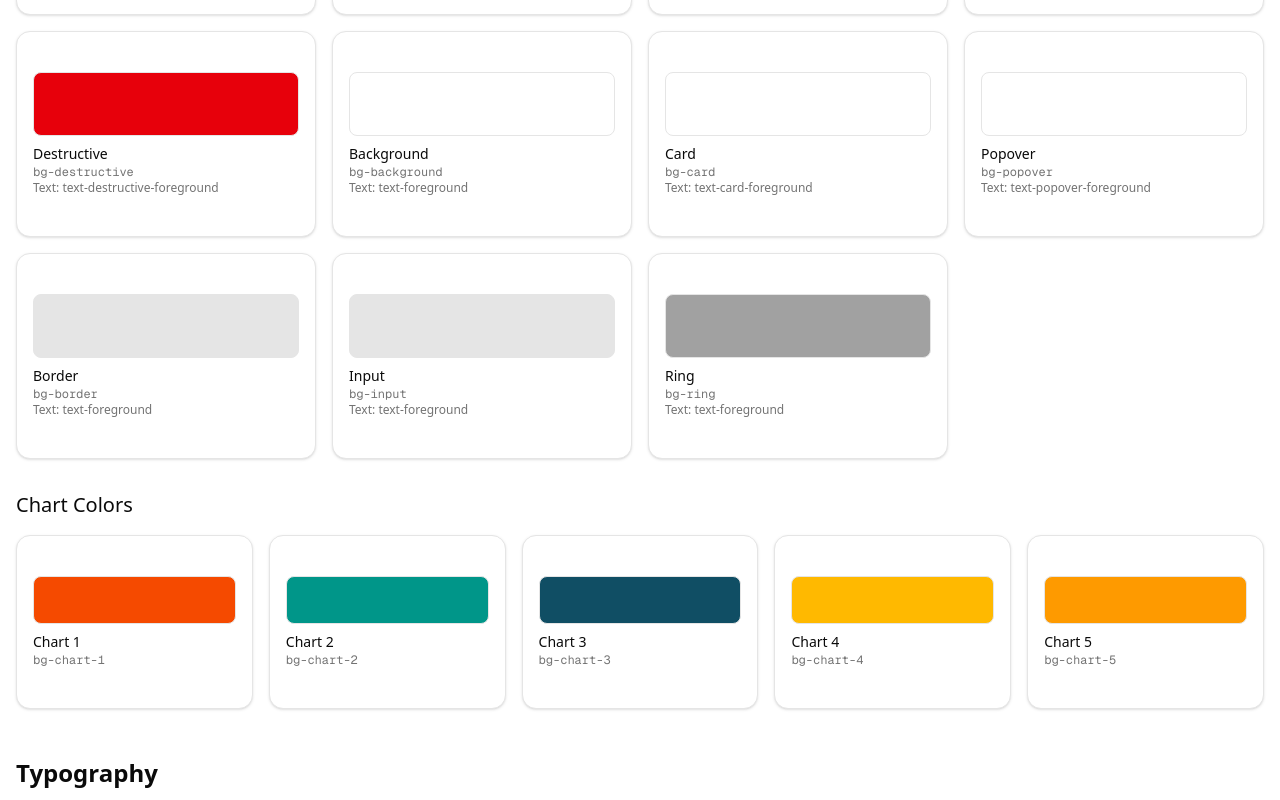
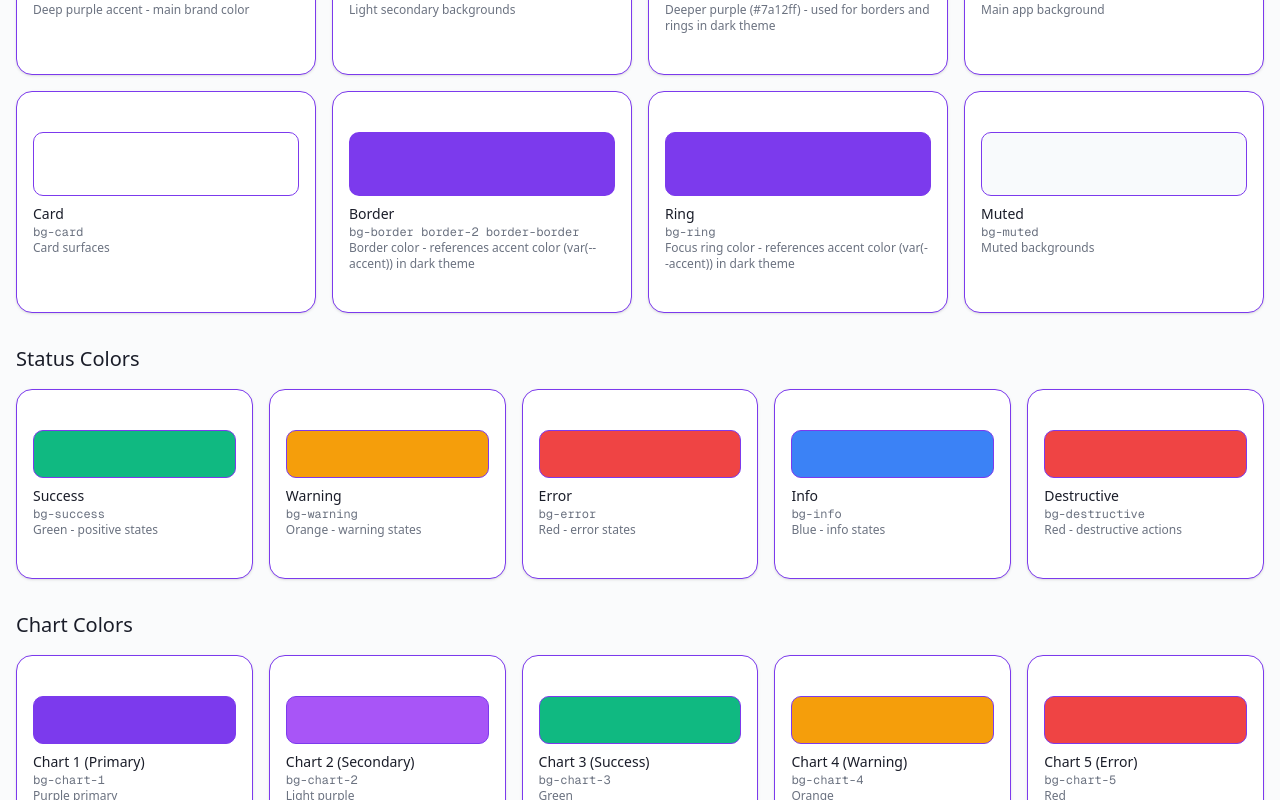
Before and after one commit to NarawitC/simple-do, a Next.js app: page /example in a window 1280 px wide. Shown: the part 480-1280 px from the top of the page. Built offline with nearby package versions, Linux system fonts and the light colour scheme.

Commit message:
Update globals.css with new color variables and enhance Example component with detailed color descriptions for improved theming and clarity

```diff
--- a/src/app/example/page.tsx
+++ b/src/app/example/page.tsx
@@ -63,65 +63,97 @@ export default function Example() {
       name: "Primary",
       className: "bg-primary",
       textClass: "text-primary-foreground",
+      description: "Deep purple accent - main brand color",
     },
     {
       name: "Secondary",
       className: "bg-secondary",
       textClass: "text-secondary-foreground",
+      description: "Light secondary backgrounds",
     },
     {
       name: "Accent",
       className: "bg-accent",
       textClass: "text-accent-foreground",
+      description:
+        "Deeper purple (#7a12ff) - used for borders and rings in dark theme",
+    },
+    {
+      name: "Background",
+      className: "bg-background",
+      textClass: "text-foreground",
+      description: "Main app background",
+    },
+    {
+      name: "Card",
+      className: "bg-card",
+      textClass: "text-card-foreground",
+      description: "Card surfaces",
+    },
+    {
+      name: "Border",
+      className: "bg-border border-2 border-border",
+      textClass: "text-foreground",
+      description:
+        "Border color - references accent color (var(--accent)) in dark theme",
+    },
+    {
+      name: "Ring",
+      className: "bg-ring",
+      textClass: "text-primary-foreground",
+      description:
+        "Focus ring color - references accent color (var(--accent)) in dark theme",
     },
     {
       name: "Muted",
       className: "bg-muted",
       textClass: "text-muted-foreground",
+      description: "Muted backgrounds",
     },
+  ];
+
+  const statusColors = [
+    {
+      name: "Success",
+      className: "bg-success",
+      description: "Green - positive states",
+    },
+    {
+      name: "Warning",
+      className: "bg-warning",
+      description: "Orange - warning states",
+    },
+    { name: "Error", className: "bg-error", description: "Red - error states" },
+    { name: "Info", className: "bg-info", description: "Blue - info states" },
     {
       name: "Destructive",
       className: "bg-destructive",
-      textClass: "text-destructive-foreground",
-    },
-    {
-      name: "Background",
-      className: "bg-background",
-      textClass: "text-foreground",
-    },
-    {
-      name: "Card",
-      className: "bg-card",
-      textClass: "text-card-foreground",
-    },
-    {
-      name: "Popover",
-      className: "bg-popover",
-      textClass: "text-popover-foreground",
-    },
-    {
-      name: "Border",
-      className: "bg-border",
-      textClass: "text-foreground",
-    },
-    {
-      name: "Input",
-      className: "bg-input",
-      textClass: "text-foreground",
-    },
-    {
-      name: "Ring",
-      className: "bg-ring",
-      textClass: "text-foreground",
+      description: "Red - destructive actions",
     },
   ];
 
   const chartColors = [
-    { name: "Chart 1", className: "bg-chart-1" },
-    { name: "Chart 2", className: "bg-chart-2" },
-    { name: "Chart 3", className: "bg-chart-3" },
-    { name: "Chart 4", className: "bg-chart-4" },
-    { name: "Chart 5", className: "bg-chart-5" },
+    {
+      name: "Chart 1 (Primary)",
+      className: "bg-chart-1",
+      description: "Purple primary",
+    },
+    {
+      name: "Chart 2 (Secondary)",
+      className: "bg-chart-2",
+      description: "Light purple",
+    },
+    {
+      name: "Chart 3 (Success)",
+      className: "bg-chart-3",
+      description: "Green",
+    },
+    {
+      name: "Chart 4 (Warning)",
+      className: "bg-chart-4",
+      description: "Orange",
+    },
+    { name: "Chart 5 (Error)", className: "bg-chart-5", description: "Red" },
   ];
 
   return (
@@ -132,9 +164,11 @@ export default function Example() {
           <div className="container mx-auto px-4 py-4">
             <div className="flex items-center justify-between">
               <div>
-                <h1 className="text-3xl font-bold">Theme Showcase</h1>
+                <h1 className="text-3xl font-bold">
+                  Mobile Task Management Design
+                </h1>
                 <p className="text-muted-foreground">
-                  Visual testing ground for all UI components and colors
+                  Deep purple accent theme with modern card-based layouts
                 </p>
               </div>
               <ThemeToggle />
@@ -172,6 +206,8 @@ export default function Example() {
           {/* Color Palette */}
           <section>
             <h2 className="mb-4 text-2xl font-semibold">Color Palette</h2>
+
+            <h3 className="mb-4 text-xl font-medium">Main Colors</h3>
             <div className="grid grid-cols-2 gap-4 md:grid-cols-4">
               {colorSwatches.map((color) => (
                 <Card key={color.name}>
@@ -184,7 +220,27 @@ export default function Example() {
                       {color.className}
                     </div>
                     <div className="text-muted-foreground text-xs">
-                      Text: {color.textClass}
+                      {color.description}
+                    </div>
+                  </CardContent>
+                </Card>
+              ))}
+            </div>
+
+            <h3 className="mt-8 mb-4 text-xl font-medium">Status Colors</h3>
+            <div className="grid grid-cols-3 gap-4 md:grid-cols-5">
+              {statusColors.map((color) => (
+                <Card key={color.name}>
+                  <CardContent className="p-4">
+                    <div
+                      className={`mb-2 h-12 w-full rounded-md border ${color.className}`}
+                    />
+                    <div className="text-sm font-medium">{color.name}</div>
+                    <div className="text-muted-foreground font-mono text-xs">
+                      {color.className}
+                    </div>
+                    <div className="text-muted-foreground text-xs">
+                      {color.description}
                     </div>
                   </CardContent>
                 </Card>
@@ -192,7 +248,7 @@ export default function Example() {
             </div>
 
             <h3 className="mt-8 mb-4 text-xl font-medium">Chart Colors</h3>
-            <div className="grid grid-cols-5 gap-4">
+            <div className="grid grid-cols-3 gap-4 md:grid-cols-5">
               {chartColors.map((color) => (
                 <Card key={color.name}>
                   <CardContent className="p-4">
@@ -202,6 +258,9 @@ export default function Example() {
                     <div className="text-sm font-medium">{color.name}</div>
                     <div className="text-muted-foreground font-mono text-xs">
                       {color.className}
+                    </div>
+                    <div className="text-muted-foreground text-xs">
+                      {color.description}
                     </div>
                   </CardContent>
                 </Card>
@@ -547,36 +606,59 @@ export default function Example() {
           {/* Interactive States */}
           <section>
             <h2 className="mb-4 text-2xl font-semibold">Interactive States</h2>
-            <div className="grid grid-cols-1 gap-4 md:grid-cols-3">
+            <div className="grid grid-cols-1 gap-4 md:grid-cols-2 lg:grid-cols-4">
               <Card>
                 <CardHeader>
-                  <CardTitle>Normal State</CardTitle>
+                  <CardTitle>Primary Actions</CardTitle>
                 </CardHeader>
-                <CardContent>
-                  <Button className="w-full">Click me</Button>
-                </CardContent>
-              </Card>
-
-              <Card>
-                <CardHeader>
-                  <CardTitle>Disabled State</CardTitle>
-                </CardHeader>
-                <CardContent>
-                  <Button disabled className="w-full">
-                    Disabled
+                <CardContent className="space-y-3">
+                  <Button className="w-full">Primary Button</Button>
+                  <Button variant="secondary" className="w-full">
+                    Secondary
                   </Button>
                 </CardContent>
               </Card>
 
               <Card>
                 <CardHeader>
-                  <CardTitle>Loading State</CardTitle>
+                  <CardTitle>Status Actions</CardTitle>
                 </CardHeader>
-                <CardContent>
-                  <div className="space-y-2">
-                    <Skeleton className="h-10 w-full" />
-                    <Skeleton className="h-4 w-3/4" />
+                <CardContent className="space-y-3">
+                  <Button className="bg-success hover:bg-success/90 w-full">
+                    Success
+                  </Button>
+                  <Button className="bg-warning hover:bg-warning/90 w-full text-white">
+                    Warning
+                  </Button>
+                  <Button variant="destructive" className="w-full">
+                    Error
+                  </Button>
+                </CardContent>
+              </Card>
+
+              <Card>
+                <CardHeader>
+                  <CardTitle>Surface States</CardTitle>
+                </CardHeader>
+                <CardContent className="space-y-3">
+                  <div className="bg-surface rounded-lg border p-3">
+                    Surface
                   </div>
+                  <div className="bg-surface-hover rounded-lg border p-3">
+                    Surface Hover
+                  </div>
+                </CardContent>
+              </Card>
+
+              <Card>
+                <CardHeader>
+                  <CardTitle>Text Variations</CardTitle>
+                </CardHeader>
+                <CardContent className="space-y-2">
+                  <div className="text-foreground">Primary Text</div>
+                  <div className="text-muted-foreground">Muted Text</div>
+                  <div className="text-text-muted">Custom Muted</div>
+                  <div className="text-text-disabled">Disabled Text</div>
                 </CardContent>
               </Card>
             </div>
--- a/src/app/globals.css
+++ b/src/app/globals.css
@@ -41,81 +41,87 @@
   --radius-md: calc(var(--radius) - 2px);
   --radius-lg: var(--radius);
   --radius-xl: calc(var(--radius) + 4px);
-  --color-brand-primary: var(--brand-primary);
-  --color-brand-secondary: var(--brand-secondary);
-  --color-brand-accent: var(--brand-accent);
   --color-success: var(--success);
   --color-warning: var(--warning);
   --color-error: var(--error);
+  --color-info: var(--info);
 }
 
 :root {
-  --radius: 0.625rem;
-  --background: oklch(1 0 0);
-  --foreground: oklch(0.145 0 0);
-  --card: oklch(1 0 0);
-  --card-foreground: oklch(0.145 0 0);
-  --popover: oklch(1 0 0);
-  --popover-foreground: oklch(0.145 0 0);
-  --primary: oklch(0.205 0 0);
-  --primary-foreground: oklch(0.985 0 0);
-  --secondary: oklch(0.97 0 0);
-  --secondary-foreground: oklch(0.205 0 0);
-  --muted: oklch(0.97 0 0);
-  --muted-foreground: oklch(0.556 0 0);
-  --accent: oklch(0.97 0 0);
-  --accent-foreground: oklch(0.205 0 0);
-  --destructive: oklch(0.577 0.245 27.325);
-  --border: oklch(0.922 0 0);
-  --input: oklch(0.922 0 0);
-  --ring: oklch(0.708 0 0);
-  --chart-1: oklch(0.646 0.222 41.116);
-  --chart-2: oklch(0.6 0.118 184.704);
-  --chart-3: oklch(0.398 0.07 227.392);
-  --chart-4: oklch(0.828 0.189 84.429);
-  --chart-5: oklch(0.769 0.188 70.08);
-  --sidebar: oklch(0.985 0 0);
-  --sidebar-foreground: oklch(0.145 0 0);
-  --sidebar-primary: oklch(0.205 0 0);
-  --sidebar-primary-foreground: oklch(0.985 0 0);
-  --sidebar-accent: oklch(0.97 0 0);
-  --sidebar-accent-foreground: oklch(0.205 0 0);
-  --sidebar-border: oklch(0.922 0 0);
-  --sidebar-ring: oklch(0.708 0 0);
+  --radius: 0.75rem;
+  --background: #fafbfc;
+  --foreground: #1a1d29;
+  --card: #ffffff;
+  --card-foreground: #1a1d29;
+  --popover: #ffffff;
+  --popover-foreground: #1a1d29;
+  --primary: #7c3aed;
+  --primary-foreground: #ffffff;
+  --secondary: #f1f5f9;
+  --secondary-foreground: #64748b;
+  --muted: #f8fafc;
+  --muted-foreground: #6b7280;
+  --accent: #7c3aed;
+  --accent-foreground: #ffffff;
+  --destructive: #ef4444;
+  --border: var(--accent);
+  --input: #e5e7eb;
+  --ring: var(--accent);
+  --chart-1: #7c3aed;
+  --chart-2: #a855f7;
+  --chart-3: #10b981;
+  --chart-4: #f59e0b;
+  --chart-5: #ef4444;
+  --sidebar: #f9fafb;
+  --sidebar-foreground: var(--foreground);
+  --sidebar-primary: var(--primary);
+  --sidebar-primary-foreground: var(--primary-foreground);
+  --sidebar-accent: var(--accent);
+  --sidebar-accent-foreground: var(--accent-foreground);
+  --sidebar-border: var(--border);
+  --sidebar-ring: var(--ring);
+  --success: #10b981;
+  --warning: #f59e0b;
+  --error: #ef4444;
+  --info: #3b82f6;
 }
 
 .dark {
-  --background: oklch(0.145 0 0);
-  --foreground: oklch(0.985 0 0);
-  --card: oklch(0.205 0 0);
-  --card-foreground: oklch(0.985 0 0);
-  --popover: oklch(0.205 0 0);
-  --popover-foreground: oklch(0.985 0 0);
-  --primary: oklch(0.922 0 0);
-  --primary-foreground: oklch(0.205 0 0);
-  --secondary: oklch(0.269 0 0);
-  --secondary-foreground: oklch(0.985 0 0);
-  --muted: oklch(0.269 0 0);
-  --muted-foreground: oklch(0.708 0 0);
-  --accent: oklch(0.269 0 0);
-  --accent-foreground: oklch(0.985 0 0);
-  --destructive: oklch(0.704 0.191 22.216);
-  --border: oklch(1 0 0 / 10%);
-  --input: oklch(1 0 0 / 15%);
-  --ring: oklch(0.556 0 0);
-  --chart-1: oklch(0.488 0.243 264.376);
-  --chart-2: oklch(0.696 0.17 162.48);
-  --chart-3: oklch(0.769 0.188 70.08);
-  --chart-4: oklch(0.627 0.265 303.9);
-  --chart-5: oklch(0.645 0.246 16.439);
-  --sidebar: oklch(0.205 0 0);
-  --sidebar-foreground: oklch(0.985 0 0);
-  --sidebar-primary: oklch(0.488 0.243 264.376);
-  --sidebar-primary-foreground: oklch(0.985 0 0);
-  --sidebar-accent: oklch(0.269 0 0);
-  --sidebar-accent-foreground: oklch(0.985 0 0);
-  --sidebar-border: oklch(1 0 0 / 10%);
-  --sidebar-ring: oklch(0.556 0 0);
+  --background: #1a1a30;
+  --foreground: #ffffff;
+  --card: #242443;
+  --card-foreground: #ffffff;
+  --popover: #242443;
+  --popover-foreground: #ffffff;
+  --primary: #7a12ff;
+  --primary-foreground: #ffffff;
+  --secondary: #1a1a30;
+  --secondary-foreground: #a1a1c1;
+  --muted: #2a2d3e;
+  --muted-foreground: #7c8293;
+  --accent: #7a12ff;
+  --accent-foreground: #ffffff;
+  --destructive: #ef4444;
+  --border: var(--accent);
+  --input: #2d3142;
+  --ring: var(--accent);
+  --chart-1: #7a12ff;
+  --chart-2: #a855f7;
+  --chart-3: #10b981;
+  --chart-4: #f59e0b;
+  --chart-5: #ef4444;
+  --sidebar: #1e2130;
+  --sidebar-foreground: var(--foreground);
+  --sidebar-primary: var(--primary);
+  --sidebar-primary-foreground: var(--primary-foreground);
+  --sidebar-accent: var(--accent);
+  --sidebar-accent-foreground: var(--accent-foreground);
+  --sidebar-border: var(--border);
+  --sidebar-ring: var(--ring);
+  --success: #10b981;
+  --warning: #f59e0b;
+  --error: #ef4444;
+  --info: #3b82f6;
 }
 
 @layer base {
```
